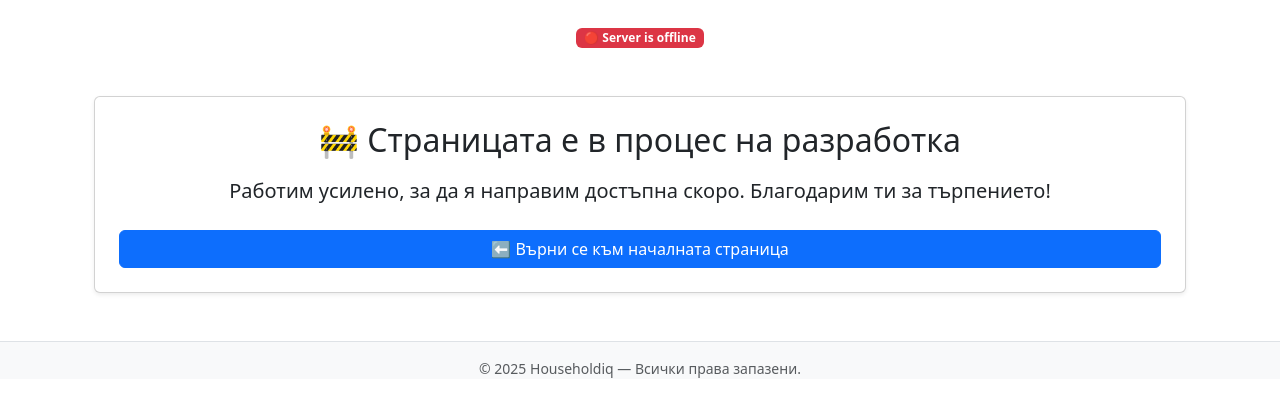
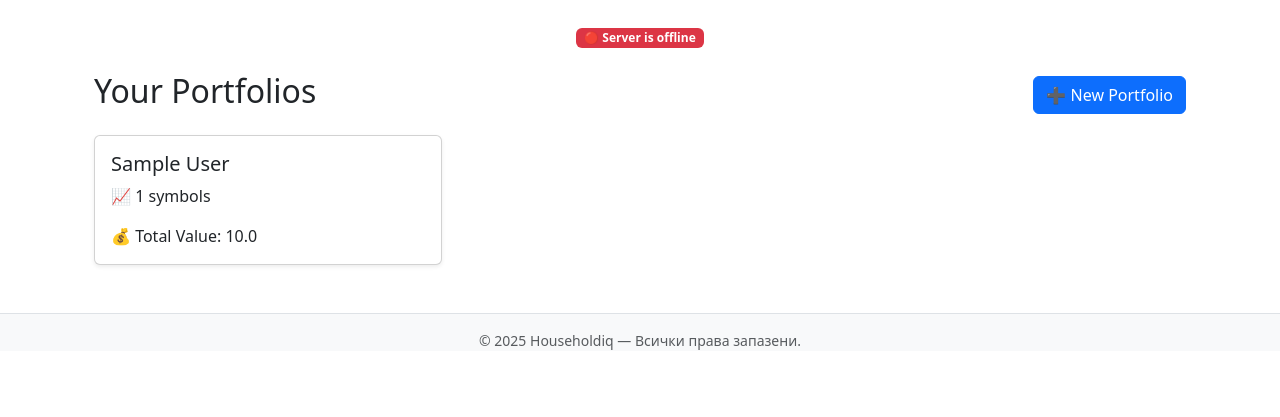
Before and after one commit to smihaylov79/hrp, a Django app: page /finance/portfolio/ in a window 1280 px wide. Shown: the part 96-513 px from the top of the page. Run offline with Django 5.2, Linux system fonts and the light colour scheme; the first user in the database is signed in; tables that the repository leaves empty hold one stand-in row (Sample ...).

Commit message:
add portfolio page

```diff
--- a/finance/templates/finance/portfolio.html
+++ b/finance/templates/finance/portfolio.html
@@ -2,11 +2,77 @@
 
 {% block finance_navigation %}
 
-<div class="container text-center mt-5">
-    <div class="card shadow-sm p-4">
-        <h2 class="mb-3">🚧 Страницата е в процес на разработка</h2>
-        <p class="lead mb-4">Работим усилено, за да я направим достъпна скоро. Благодарим ти за търпението!</p>
-        <a href="{% url 'finance_home' %}" class="btn btn-primary">⬅️ Върни се към началната страница</a>
+<div class="container my-4">
+  <div class="d-flex justify-content-between align-items-center mb-3">
+    <h2>Your Portfolios</h2>
+    <button class="btn btn-primary" data-bs-toggle="modal" data-bs-target="#createPortfolioModal">➕ New Portfolio</button>
+
+  </div>
+
+  <div class="row row-cols-1 row-cols-md-3 g-4">
+    {% for p in portfolios %}
+    <div class="col">
+      <a href="{% url 'portfolio_details' portfolio_id=p.id %}" class="text-decoration-none">
+        <div class="card shadow-sm h-100">
+          <div class="card-body">
+            <h5 class="card-title">{{ p.name }}</h5>
+            <p class="card-text">📈 {{ p.symbol_count }} symbols</p>
+            <p class="card-text">💰 Total Value: {{ p.total_value }}</p>
+          </div>
+        </div>
+      </a>
     </div>
+    {% endfor %}
+  </div>
 </div>
+
+    <!-- Create Portfolio Modal -->
+<div class="modal fade" id="createPortfolioModal" tabindex="-1" aria-labelledby="createPortfolioLabel" aria-hidden="true">
+  <div class="modal-dialog">
+    <form id="createPortfolioForm" method="post">
+      {% csrf_token %}
+      <div class="modal-content">
+        <div class="modal-header">
+          <h5 class="modal-title" id="createPortfolioLabel">Create New Portfolio</h5>
+          <button type="button" class="btn-close" data-bs-dismiss="modal" aria-label="Close"></button>
+        </div>
+        <div class="modal-body">
+          <div class="mb-3">
+            <label for="portfolioName" class="form-label">Portfolio Name</label>
+            <input type="text" class="form-control" id="portfolioName" name="name" required>
+          </div>
+        </div>
+        <div class="modal-footer">
+          <button type="submit" class="btn btn-primary">Create</button>
+        </div>
+      </div>
+    </form>
+  </div>
+</div>
+
+    <script>
+document.getElementById('createPortfolioForm').addEventListener('submit', function(e) {
+  e.preventDefault();
+  const form = e.target;
+  const formData = new FormData(form);
+
+  fetch("{% url 'portfolio_create_ajax' %}", {
+    method: 'POST',
+    headers: {
+      'X-CSRFToken': formData.get('csrfmiddlewaretoken'),
+    },
+    body: formData
+  })
+  .then(response => response.json())
+  .then(data => {
+    if (data.success) {
+      location.reload();  // Refresh to show new portfolio
+    } else {
+      alert("Error creating portfolio.");
+    }
+  });
+});
+</script>
+
+
 {% endblock %}
--- a/finance/urls.py
+++ b/finance/urls.py
@@ -5,7 +5,7 @@ urlpatterns = [
     path('', finance_home, name='finance_home'),
     path('news/', finance_news, name='news'),
     path('markets/', markets, name='markets'),
-    path('portfolio/', portfolio, name='portfolio'),
+    path('portfolio/', portfolio_home, name='portfolio'),
     path('screener/', screener_view, name='screener'),
     path('finance/ticker/<str:ticker>/', ticker_details, name='ticker-details'),
     path('delete-latest-data/', delete_last_data, name='delete_last_data'),
@@ -19,4 +19,18 @@ urlpatterns = [
     path('check-margin/<str:symbol>', check_margin, name='check_margin'),
     path("predict-price/", predict_price_view, name="predict_price"),
     path("predict/", prediction_page, name="prediction_page"),
+    path('portfolio-details/<int:portfolio_id>/', portfolio_details, name='portfolio_details'),
+    # path('portfolio-create/', portfolio_create, name='portfolio_create'),
+    # path('portfolio-edit/<int:portfolio_id>', portfolio_edit, name='portfolio_edit'),
+    # path('symbol_add/<int:portfolio_id>', symbol_add, name='symbol_add'),
+    path('symbol-remove/<int:symbol_id>/', symbol_remove, name='symbol_remove'),
+    path('portfolio/create/ajax/', portfolio_create_ajax, name='portfolio_create_ajax'),
+    path('portfolio/edit/ajax/', portfolio_edit_ajax, name='portfolio_edit_ajax'),
+    path('symbol/add/ajax/', symbol_add_ajax, name='symbol_add_ajax'),
+    path('symbol/edit/ajax/', symbol_edit_ajax, name='symbol_edit_ajax'),
+    path('symbol/add-to-portfolio/', add_symbol_to_portfolio, name='add_symbol_to_portfolio'),
+
+
+
+
 ]
--- a/finance/views.py
+++ b/finance/views.py
@@ -1,20 +1,27 @@
+from collections import defaultdict
 from datetime import datetime, date
 import pytz
 from django.conf import settings
 from django.contrib.auth.decorators import login_required
-from django.db.models import Q
-from django.shortcuts import render, redirect
+from django.db.models import Q, Sum, F
+from django.shortcuts import render, redirect, get_object_or_404
 
 import os
 import requests
 from django.http import JsonResponse
 from django.utils import timezone
 import urllib.parse
+import json
 
-from .models import DailyData, Market, DailyDataInvest, FundamentalsData, SymbolsMapping, InstrumentTypesTrade, InstrumentTypesInvest, MarginGroups
+from django.views.decorators.csrf import csrf_exempt
+from django.views.decorators.http import require_POST
+
+from .forms import PortfolioForm, SymbolAddForm
+from .models import DailyData, Market, DailyDataInvest, FundamentalsData, SymbolsMapping, InstrumentTypesTrade, \
+    InstrumentTypesInvest, MarginGroups, UserPortfolio, UserPortfolioData, PortfolioTransaction
 
 from .helpers import deep_clean, create_dataframe, convert_to_milliseconds, fetch_fundamentals_data, \
-    generate_symbol_mapping, backup_chart, get_news, get_predicted_price, get_lstm_prediction
+    generate_symbol_mapping, backup_chart, get_news, get_predicted_price, get_lstm_prediction, current_price_yf
 from .fundamentals_calculations import calculate_fair_price_fast, calculate_ebit, debt_to_equity, calculate_cogs, \
     calculate_rsi
 
@@ -261,8 +268,160 @@ def finance_news(request):
 
 
 @login_required
-def portfolio(request):
-    return render(request, 'finance/portfolio.html')
+def portfolio_home(request):
+    portfolios = UserPortfolio.objects.filter(user=request.user).prefetch_related('portfolio')
+
+    portfolio_data = []
+    for p in portfolios:
+        total_value = p.portfolio.aggregate(
+            total=Sum(F('shares') * F('price_bought'))
+        )['total'] or 0
+
+        portfolio_data.append({
+            'id': p.id,
+            'name': p.name,
+            'symbol_count': p.portfolio.count(),
+            'total_value': round(total_value, 2),
+        })
+
+    return render(request, 'finance/portfolio.html', {'portfolios': portfolio_data})
+
+
+def portfolio_create_ajax(request):
+    if request.method == 'POST':
+        name = request.POST.get('name')
+        if name:
+            UserPortfolio.objects.create(name=name, user=request.user)
+            return JsonResponse({'success': True})
+    return JsonResponse({'success': False})
+
+
+def portfolio_edit_ajax(request):
+    if request.method == 'POST':
+        portfolio_id = request.POST.get('portfolio_id')
+        name = request.POST.get('name')
+        portfolio = get_object_or_404(UserPortfolio, id=portfolio_id, user=request.user)
+        if name:
+            portfolio.name = name
+            portfolio.save()
+            return JsonResponse({'success': True, 'name': name})
+    return JsonResponse({'success': False})
+
+
+@csrf_exempt
+def symbol_add_ajax(request):
+    if request.method == 'POST':
+        data = json.loads(request.body)
+        symbol_id = data.get('symbol')
+        shares = float(data.get('shares'))
+        price_bought = float(data.get('price_bought'))
+        portfolio_id = data.get('portfolio_id')
+
+        portfolio = get_object_or_404(UserPortfolio, id=portfolio_id, user=request.user)
+        symbol = get_object_or_404(SymbolsMapping, id=symbol_id)
+
+        fundamentals = FundamentalsData.objects.filter(symbol_mapping=symbol).order_by('-extracted_date').first()
+        target_price = fundamentals.target_median_price if fundamentals else None
+        fair_price = calculate_fair_price_fast(fundamentals) if fundamentals else None
+
+        existing = UserPortfolioData.objects.filter(portfolio=portfolio, symbol=symbol).first()
+
+        if existing:
+
+            total_shares = existing.shares + shares
+            if shares > 0:
+                avg_price = ((existing.shares * existing.price_bought) + (shares * price_bought)) / total_shares
+                existing.price_bought = round(avg_price, 4)
+            existing.shares = total_shares
+            existing.target_price_date_added = target_price
+            existing.fair_price_date_added = fair_price
+            existing.save()
+        else:
+            UserPortfolioData.objects.create(
+                symbol=symbol,
+                portfolio=portfolio,
+                shares=shares,
+                price_bought=price_bought,
+                target_price_date_added=target_price,
+                fair_price_date_added=fair_price,
+            )
+        transaction_type = 'SELL' if shares < 0 else 'BUY'
+        profit = 0.0
+        if shares < 0 and existing:
+            profit = round((price_bought - existing.price_bought) * abs(shares), 2)
+        PortfolioTransaction.objects.create(
+            portfolio=portfolio,
+            symbol=symbol,
+            transaction_type=transaction_type,
+            shares=abs(shares),
+            price=price_bought,
+            profit=profit,
+        )
+
+        return JsonResponse({'success': True})
+    return JsonResponse({'success': False})
+
+
+@csrf_exempt
+def symbol_edit_ajax(request):
+    if request.method == 'POST':
+        try:
+            data = json.loads(request.body)
+            symbol_id = data.get('symbol_id')
+            shares = float(data.get('shares'))
+            price_bought = float(data.get('price_bought'))
+
+            symbol_entry = UserPortfolioData.objects.get(id=symbol_id, portfolio__user=request.user)
+            symbol_entry.shares = shares
+            symbol_entry.price_bought = price_bought
+            symbol_entry.save()
+
+            return JsonResponse({'success': True})
+        except Exception as e:
+            return JsonResponse({'success': False, 'error': str(e)})
+    return JsonResponse({'success': False, 'error': 'Invalid request'})
+
+
+def symbol_remove(request, symbol_id):
+    symbol_data = get_object_or_404(UserPortfolioData, id=symbol_id, portfolio__user=request.user)
+    portfolio_id = symbol_data.portfolio.id
+    symbol_data.delete()
+    return redirect('portfolio_details', portfolio_id=portfolio_id)
+
+
+def portfolio_details(request, portfolio_id):
+    portfolio = get_object_or_404(UserPortfolio, id=portfolio_id, user=request.user)
+    symbols = UserPortfolioData.objects.filter(portfolio=portfolio).select_related('symbol').order_by('-shares')
+    all_symbols = SymbolsMapping.objects.all().values('id', 'invest_symbol')
+    sector_values = defaultdict(float)
+    for s in symbols:
+        s.total_value = round(s.shares * s.price_bought, 2)
+        s.current_price = current_price_yf(s.symbol.official_symbol)
+        s.current_value = round(s.shares * s.current_price, 2)
+        s.from_target = round(s.current_price - s.target_price_date_added, 2) if s.target_price_date_added else '-'
+        s.from_fair = round(s.current_price - s.fair_price_date_added, 2) if s.fair_price_date_added else '-'
+        s.transactions = PortfolioTransaction.objects.filter(portfolio=portfolio, symbol=s.symbol).order_by('-date')
+        sector = s.symbol.sector
+        sector_values[sector] += s.current_value
+    value_initial = sum(s.total_value for s in symbols)
+    value_current = sum(s.current_value for s in symbols)
+    profit_absolute = value_current - value_initial
+    profit_percent = (profit_absolute / value_initial) * 100 if value_initial else 0
+    transactions = PortfolioTransaction.objects.filter(portfolio=portfolio).order_by('-date')
+
+    sector_chart_data = [{'name': k, 'y': round(v, 2)} for k, v in sector_values.items()]
+
+    return render(request, 'finance/portfolio_details.html', {
+        'portfolio': portfolio,
+        'symbols': symbols,
+        'all_symbols': list(all_symbols),
+        'value_initial': round(value_initial, 2),
+        'value_current': round(value_current, 2),
+        'profit_absolute': round(profit_absolute, 2),
+        'profit_percent': round(profit_percent, 2),
+        'transactions': transactions,
+        'sector_chart_data': sector_chart_data,
+    })
 
 
 def markets(request):
@@ -450,6 +609,11 @@ def symbol_details(request):
         gm_value = calculate_cogs(fundamentals_data)[1] if fundamentals_data else None
         rsi = calculate_rsi(ohlc_data)
 
+    portfolios_with_symbol = UserPortfolioData.objects.filter(
+        symbol=official_symbol,
+        portfolio__user=request.user
+    ).select_related('portfolio')
+
     context = {
         'data': data,
         'symbol': symbol,
@@ -465,6 +629,8 @@ def symbol_details(request):
         'cogs': cogs,
         'gm_value': gm_value,
         'rsi': rsi,
+        'portfolios_with_symbol': portfolios_with_symbol,
+        'all_portfolios': UserPortfolio.objects.filter(user=request.user),
     }
     return render(request, 'finance/symbol_details.html', context)
 
@@ -500,33 +666,6 @@ def predict_price_view(request):
     prediction = get_predicted_price(symbol, timeframe, count, window)
     return JsonResponse(prediction)
 
-
-# def prediction_page(request):
-#     symbol = request.GET.get("symbol", "")
-#     timeframe = request.GET.get("timeframe", "D1")
-#     count = int(request.GET.get("count", 30))
-#     window = int(request.GET.get("window", 5))
-#
-#     prediction = None
-#     historical_data = []
-#
-#     if symbol:
-#         prediction = get_predicted_price(symbol, timeframe, count, window)
-#         # Fetch historical prices from FastAPI
-#         history_url = f"{NGROK_URL}price-history/{symbol}?timeframe={timeframe}&count={count}"
-#         try:
-#             response = requests.get(history_url)
-#             historical_data = response.json()
-#         except Exception as e:
-#             historical_data = []
-#
-#     context = {
-#         "symbol": symbol,
-#         "timeframe": timeframe,
-#         "prediction": prediction,
-#         "historical_data": historical_data,
-#     }
-#     return render(request, "finance/prediction_page.html", context)
 
 def prediction_page(request):
     symbol = request.GET.get("symbol", "")
@@ -585,3 +724,43 @@ def prediction_page(request):
         'lstm_next_day': lstm_next_day,
     }
     return render(request, "finance/prediction_page.html", context)
+
+
+@require_POST
+def add_symbol_to_portfolio(request):
+    symbol_id = request.POST.get('symbol_id')
+    portfolio_id = request.POST.get('portfolio_id')
+    shares = float(request.POST.get('shares'))
+    price_bought = float(request.POST.get('price_bought'))
+
+    symbol = get_object_or_404(SymbolsMapping, id=symbol_id)
+    portfolio = get_object_or_404(UserPortfolio, id=portfolio_id, user=request.user)
+
+    # Optional: check if already exists and merge
+    existing = UserPortfolioData.objects.filter(portfolio=portfolio, symbol=symbol).first()
+
+    fundamentals = FundamentalsData.objects.filter(symbol_mapping=symbol).order_by('-extracted_date').first()
+    target_price = fundamentals.target_median_price if fundamentals else None
+    fair_price = calculate_fair_price_fast(fundamentals) if fundamentals else None
+
+    if existing:
+
+        total_shares = existing.shares + shares
+        if shares > 0:
+            avg_price = ((existing.shares * existing.price_bought) + (shares * price_bought)) / total_shares
+            existing.price_bought = round(avg_price, 4)
+        existing.shares = total_shares
+        existing.target_price_date_added = target_price
+        existing.fair_price_date_added = fair_price
+        existing.save()
+    else:
+        UserPortfolioData.objects.create(
+            symbol=symbol,
+            portfolio=portfolio,
+            shares=shares,
+            price_bought=price_bought,
+            target_price_date_added=target_price,
+            fair_price_date_added=fair_price,
+        )
+
+    return redirect('portfolio_details', portfolio_id)  # Or redirect back with symbol query param
```
Also changed, not shown: finance/forms.py (added, +13 -0 lines), finance/fundamentals_calculations.py (+5 -2 lines), finance/helpers.py (+12 -0 lines), finance/models.py (+29 -0 lines), finance/templates/finance/portfolio_details.html (added, +310 -0 lines), finance/templates/finance/symbol_details.html (+33 -0 lines), finance/migrations/0014_userportfolio_userportfoliodata.py (added), finance/migrations/0015_portfoliotransaction.py (added), finance/migrations/0016_portfoliotransaction_profit.py (added).
